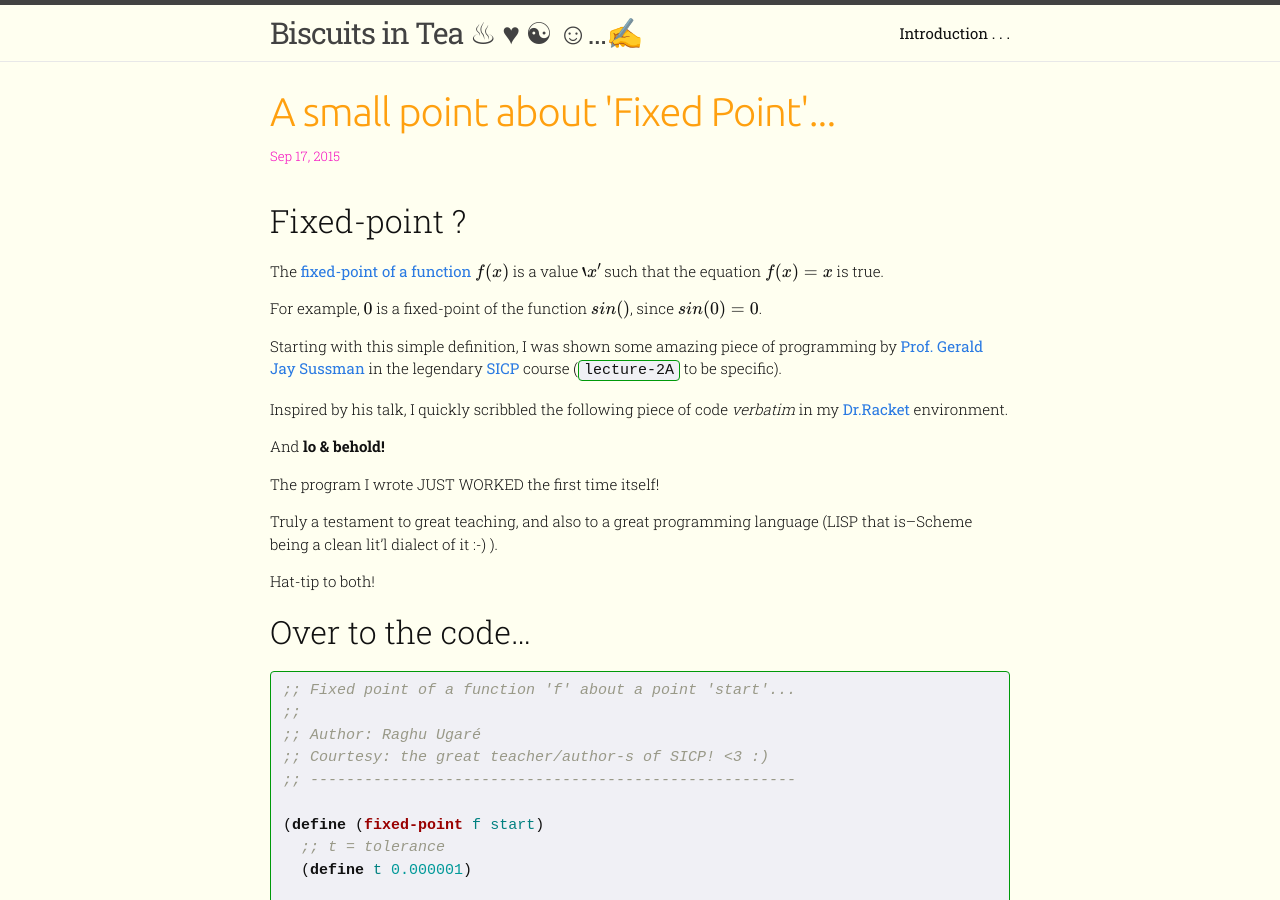
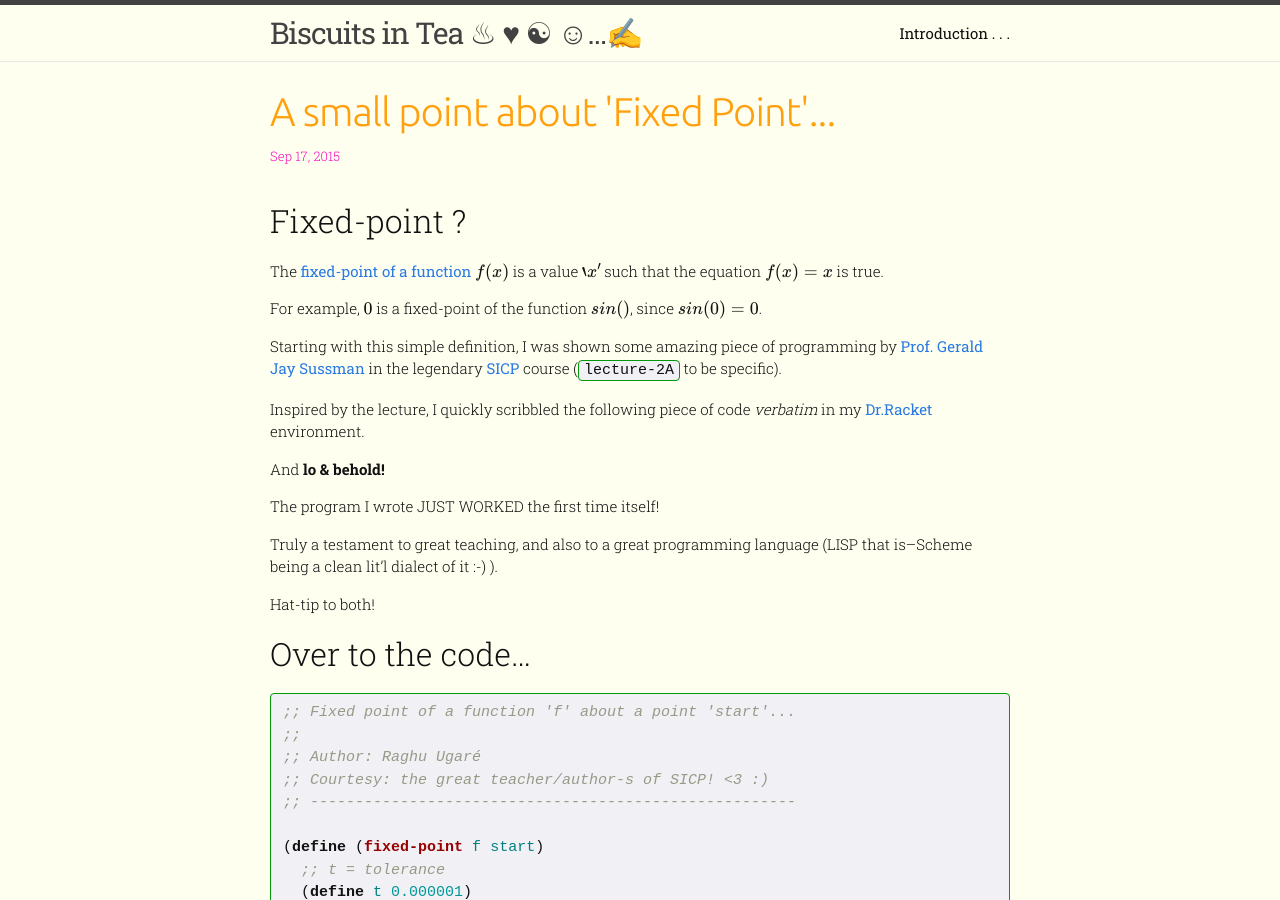
Before and after one commit to raghuugare/raghuugare.bkup, a Jekyll site: the page built from _posts/2015-09-17-fixed_point.markdown, in a window 1280 px wide and 900 px high. Built offline with Jekyll 4.4.1, drawn with Linux system fonts in a browser that asks for light colours; some web fonts are replaced; formulas are drawn with MathJax 3.

Commit message:
Minor change.

```diff
--- a/_posts/2015-09-17-fixed_point.markdown
+++ b/_posts/2015-09-17-fixed_point.markdown
@@ -15,7 +15,7 @@ For example, \$0\$ is a fixed-point of the function \$sin()\$, since \$sin(0)=0\
 
 Starting with this simple definition, I was shown some amazing piece of programming by [Prof. Gerald Jay Sussman][link_prof_Sussman]{:target="_blank"} in the legendary [SICP][link_SICP]{:target="_blank"} course (`lecture-2A` to be specific).
 
-Inspired by his talk, I quickly scribbled the following piece of code _verbatim_ in my [Dr.Racket][link_dr_racket]{:target="_blank"} environment.
+Inspired by the lecture, I quickly scribbled the following piece of code _verbatim_ in my [Dr.Racket][link_dr_racket]{:target="_blank"} environment.
 
 And **lo & behold!**
 
```
